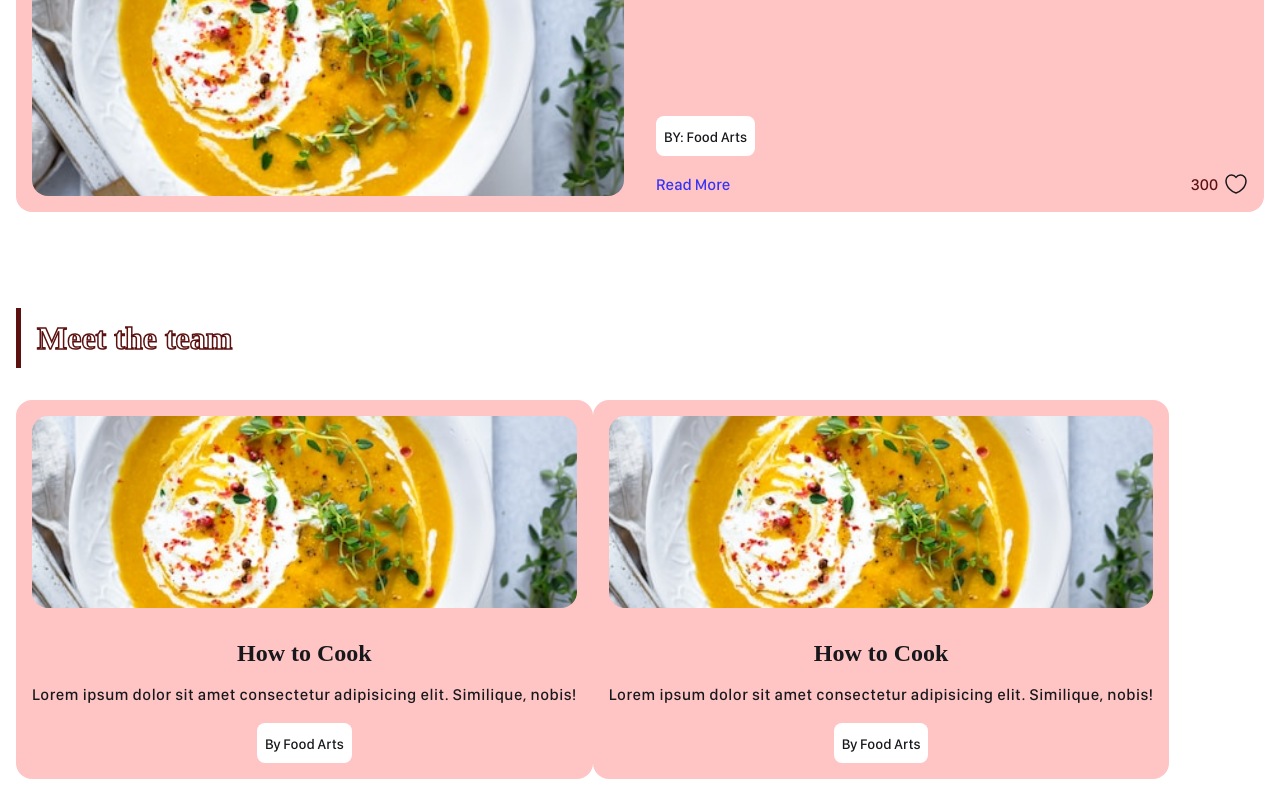
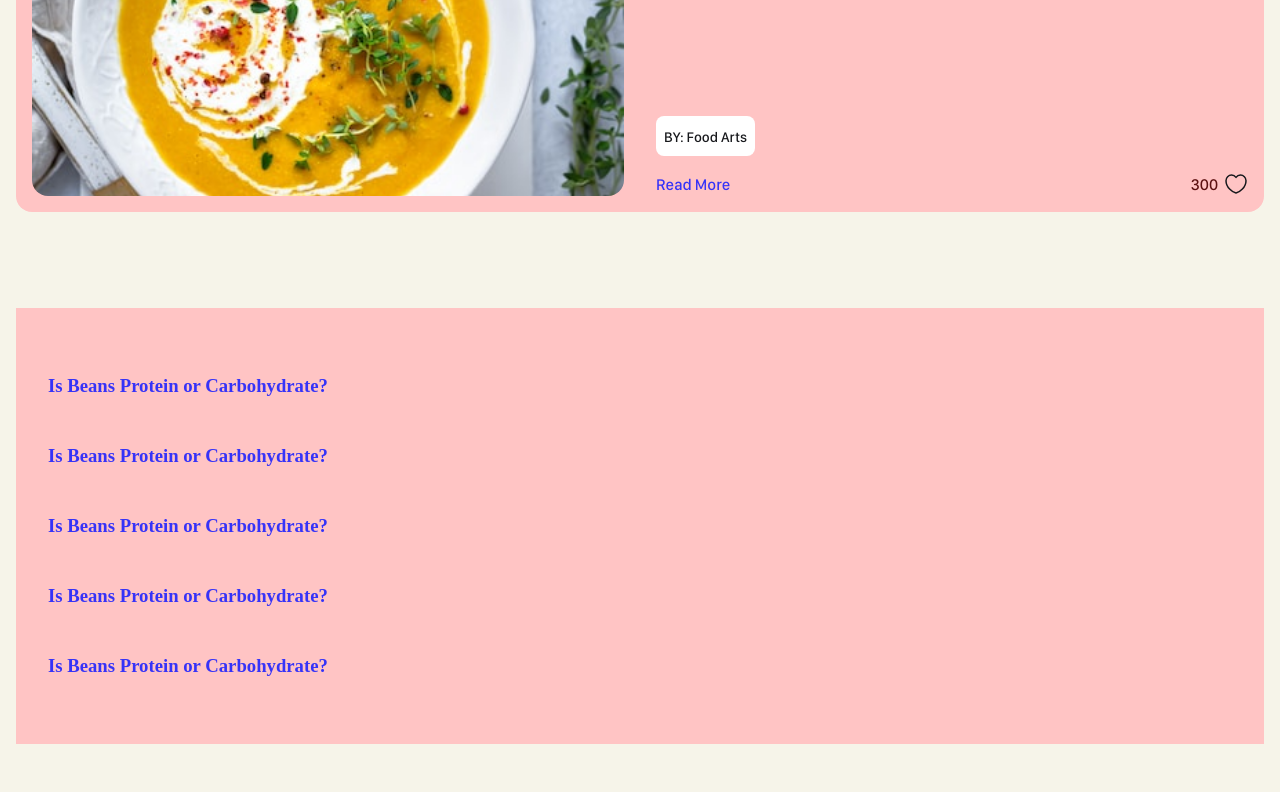
Before and after one commit to LazyCoder4542/FoodSteps-old, a React (Create React App) app in the folder frontend/react-app/: page / in a window 1280 px wide. Shown: the part 2000-2797 px from the top of the page. Built offline with nearby package versions, Linux system fonts and the light colour scheme; a web font is replaced by a local one.

Commit message:
popular section completely completed

```diff
--- a/frontend/react-app/src/pages/Home.css
+++ b/frontend/react-app/src/pages/Home.css
@@ -1,5 +1,8 @@
 section {
     position: relative;
+}
+section:not(section#hero):not(section>section):nth-child(odd) {
+    background-color: var(--clr-primary2-5);
 }
 
 section#hero {
@@ -99,36 +102,50 @@ section#featured>.wrapper>.post-cards>.mini-post {
     width: 18rem;
 }
 
-section#popular>.wrapper {
+section#popular>.wrapper1 {
     overflow-y: auto;
     margin-right: calc(-1 * var(--page-padding));
     margin-left: calc(-1 * var(--page-padding));
 }
 
-section#popular>.wrapper>.post-cards {
+section#popular>.wrapper1>.post-cards {
     padding-inline: var(--page-padding);
     display: inline-flex;
     flex-direction: column;
     gap: 2.75rem
 }
 
-section#popular>.wrapper>.post-cards>.mini-post {
+section#popular>.wrapper1>.post-cards>.mini-post {
     height: 23.75rem;
     flex-direction: row;
 }
-section#popular>.wrapper>.post-cards>.mini-post>.post-img {
+section#popular>.wrapper1>.post-cards>.mini-post>.post-img {
     flex-basis: 100%;
     height: 100%;
     width: 30rem;
 }
 
-section#popular>.wrapper>.post-cards>.mini-post>.post-img>img {
+section#popular>.wrapper1>.post-cards>.mini-post>.post-img>img {
     width: 100%;
 }
-section#popular>.wrapper>.post-cards>.mini-post>.post-details {
+section#popular>.wrapper1>.post-cards>.mini-post>.post-details {
     flex-basis: 100%;
     text-align: left;
     align-items: flex-start;
+}
+
+section#popular>.wrapper2 {
+    margin-top: 6rem;
+    background-color: var(--clr-primary1-5);
+}
+section#popular>.wrapper2>.popular-links {
+    padding: 3.2rem 1rem;
+    display: flex;
+    flex-direction: column;
+    row-gap: 1rem;
+}
+section#popular>.wrapper2>.popular-links>nav {
+    padding: 1rem;
 }
 .mini-post {
     flex-shrink: 0;
--- a/frontend/react-app/src/pages/Home.jsx
+++ b/frontend/react-app/src/pages/Home.jsx
@@ -124,7 +124,7 @@ class HomePage extends Component {
           <header>
             <h1>Popular Posts</h1>
           </header>
-          <div className="wrapper">
+          <div className="wrapper1">
             <div className="post-cards">
               <div className="mini-post">
                 <div className="post-img">
@@ -210,44 +210,41 @@ class HomePage extends Component {
               </div>
             </div>
           </div>
+          <div className="wrapper2">
+            <div className="popular-links">
+              <nav>
+                <a href="#" className="link">
+                  <h3>Is Beans Protein or Carbohydrate?</h3>
+                </a>
+              </nav>
+              <nav>
+                <a href="#" className="link">
+                  <h3>Is Beans Protein or Carbohydrate?</h3>
+                </a>
+              </nav>
+              <nav>
+                <a href="#" className="link">
+                  <h3>Is Beans Protein or Carbohydrate?</h3>
+                </a>
+              </nav>
+              <nav>
+                <a href="#" className="link">
+                  <h3>Is Beans Protein or Carbohydrate?</h3>
+                </a>
+              </nav>
+              <nav>
+                <a href="#" className="link">
+                  <h3>Is Beans Protein or Carbohydrate?</h3>
+                </a>
+              </nav>
+            </div>
+          </div>
         </section>
         <section id="team">
           <header>
             <h1>Meet the team</h1>
           </header>
           <div className="wrapper">
-            <div className="post-cards">
-              <div className="mini-post">
-                <div className="post-img">
-                  <img src="images/test1.png" alt="" />
-                </div>
-                <div className="post-details">
-                  <h2 className="post-title">How to Cook</h2>
-                  <p className="post-description">
-                    Lorem ipsum dolor sit amet consectetur adipisicing elit.
-                    Similique, nobis!
-                  </p>
-                  <div className="post-author">
-                    By&nbsp;<span className="author">Food Arts</span>
-                  </div>
-                </div>
-              </div>
-              <div className="mini-post">
-                <div className="post-img">
-                  <img src="images/test1.png" alt="" />
-                </div>
-                <div className="post-details">
-                  <h2 className="post-title">How to Cook</h2>
-                  <p className="post-description">
-                    Lorem ipsum dolor sit amet consectetur adipisicing elit.
-                    Similique, nobis!
-                  </p>
-                  <div className="post-author">
-                    By&nbsp;<span className="author">Food Arts</span>
-                  </div>
-                </div>
-              </div>
-            </div>
           </div>
         </section>
       </React.Fragment>
```
